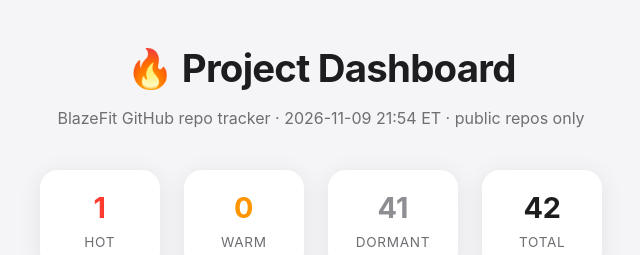
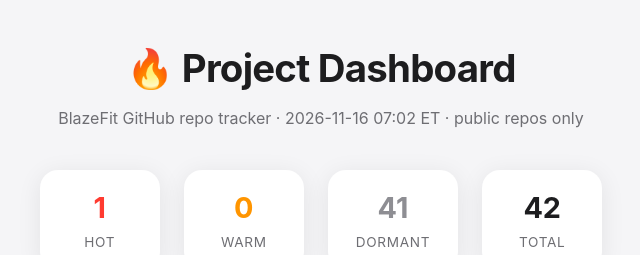
Before and after one commit to Blazefit/project-dashboard, a plain HTML site: page index.html in a window 1280 px wide. Shown: the top 255 px of the page, 319-959 px from the left. Drawn offline with Linux system fonts and the light colour scheme.

Commit message:
Update dashboard 2026-11-16 07:02

```diff
--- a/index.html
+++ b/index.html
@@ -142,7 +142,7 @@
   <div class="wrap">
     <header>
       <h1>🔥 Project Dashboard</h1>
-      <p>BlazeFit GitHub repo tracker · 2026-11-09 21:54 ET · public repos only</p>
+      <p>BlazeFit GitHub repo tracker · 2026-11-16 07:02 ET · public repos only</p>
     </header>
 
     <div class="stats">
```
